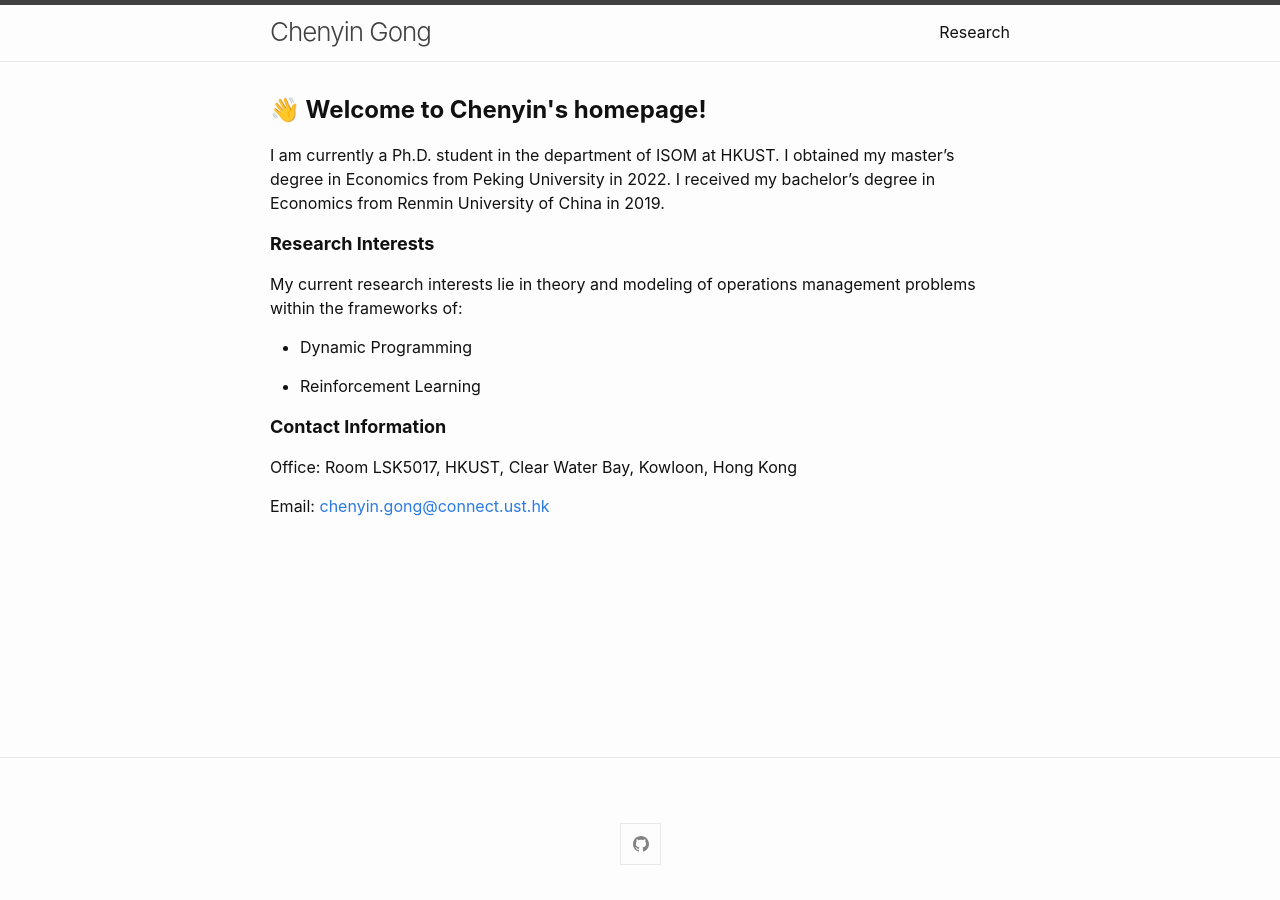
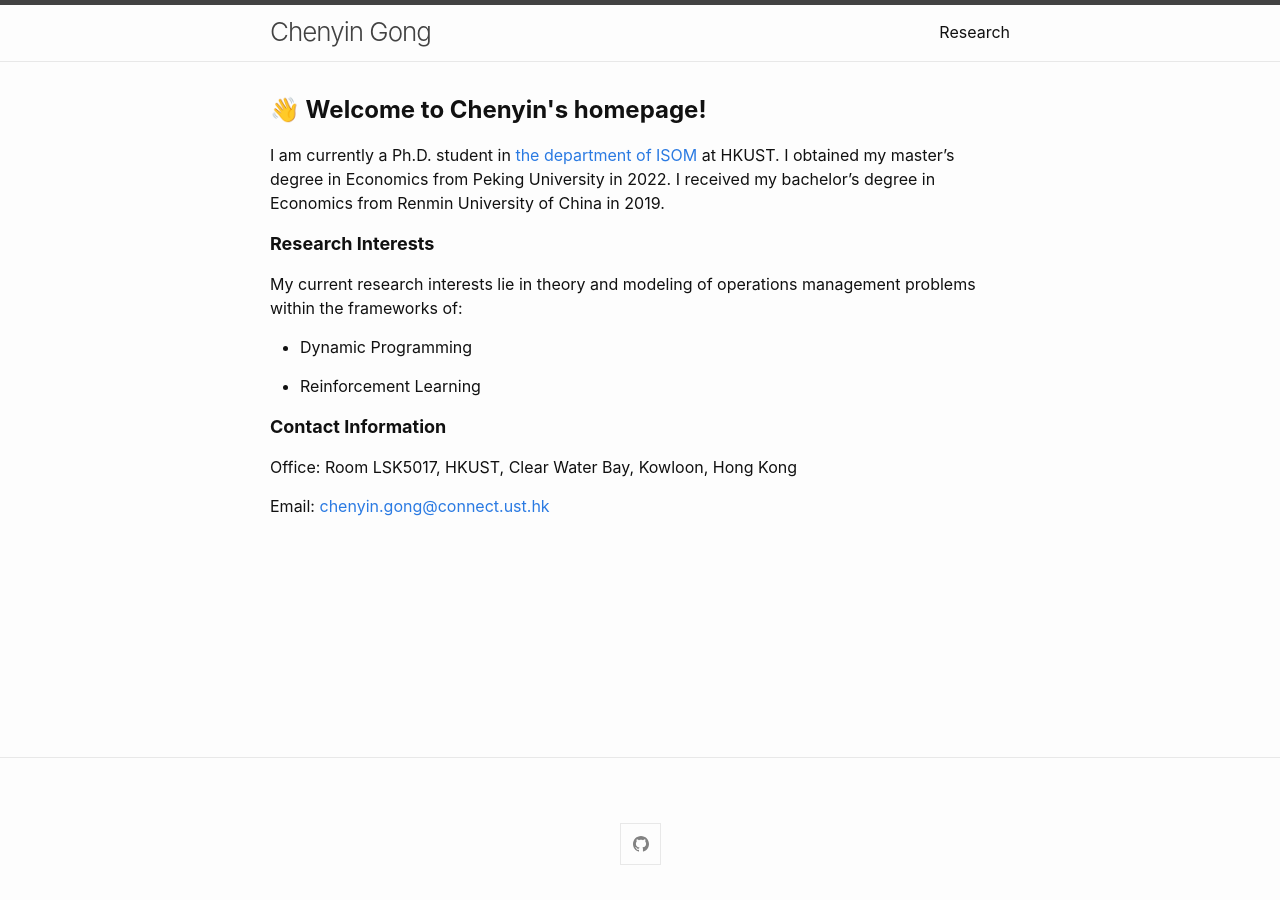
Before and after one commit to chenyingong/chenyingong.github.io, a Jekyll site: the page built from index.md, in a window 1280 px wide. Built offline with Jekyll 4.4.1, drawn with Linux system fonts in a browser that asks for light colours; emoji names are drawn with the system emoji font; part of the change alters nothing that is shown.

```diff
--- a/index.md
+++ b/index.md
@@ -9,7 +9,7 @@ layout: home
 ---
 **<font size=5>:wave: Welcome to Chenyin's homepage!</font>**
 
-I am currently a Ph.D. student in the department of ISOM at HKUST. I obtained my master's degree in Economics from Peking University in 2022. I received my bachelor's degree in Economics from Renmin University of China in 2019.
+I am currently a Ph.D. student in [the department of ISOM](https://isom.hkust.edu.hk/) at HKUST. I obtained my master's degree in Economics from Peking University in 2022. I received my bachelor's degree in Economics from Renmin University of China in 2019.
 
 **<font size=4>Research Interests</font>**
 
```
